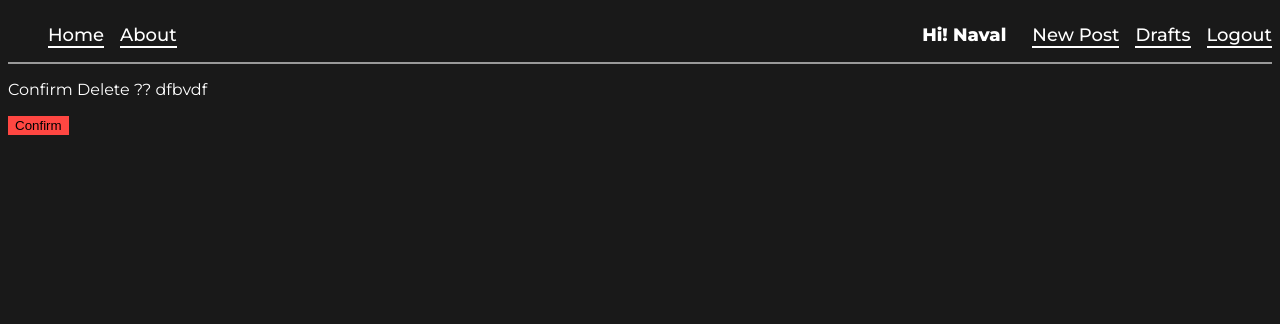
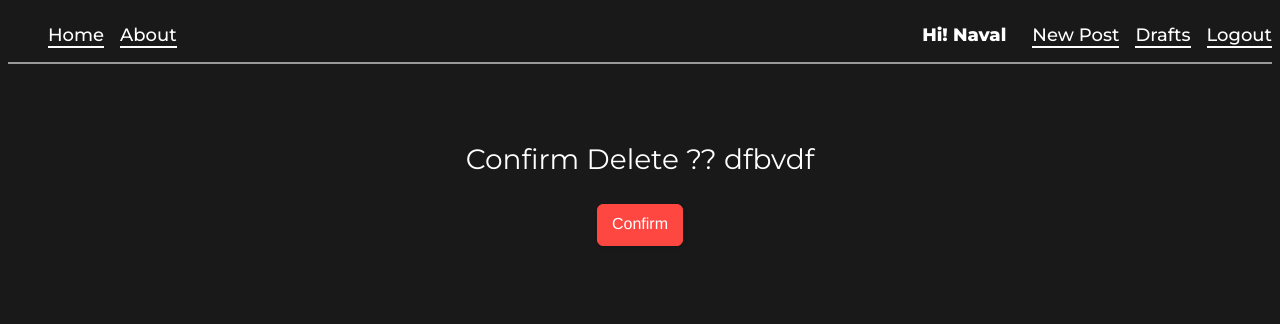
Before and after one commit to ParagD25/Blog, a Django app: page /post/delete/2 in a window 1280 px wide. Shown: the top 324 px of the page. Run offline with Django 4.2, Linux system fonts and the light colour scheme; a user stored in the database is signed in; data comes from the database, SQL or seed files in the repository.

Commit message:
Style : Delete

```diff
--- a/Blog/blogapp/templates/blogapp/post_confirm_delete.html
+++ b/Blog/blogapp/templates/blogapp/post_confirm_delete.html
@@ -7,7 +7,7 @@
 {% block body_block %}
 
 
-    <form method="post">
+    <form method="post" class="delete-post">
         {% csrf_token %}
         <p>Confirm Delete ?? {{ object }}</p>
         <input type="submit" class="btn btn-danger" value="Confirm">
```
